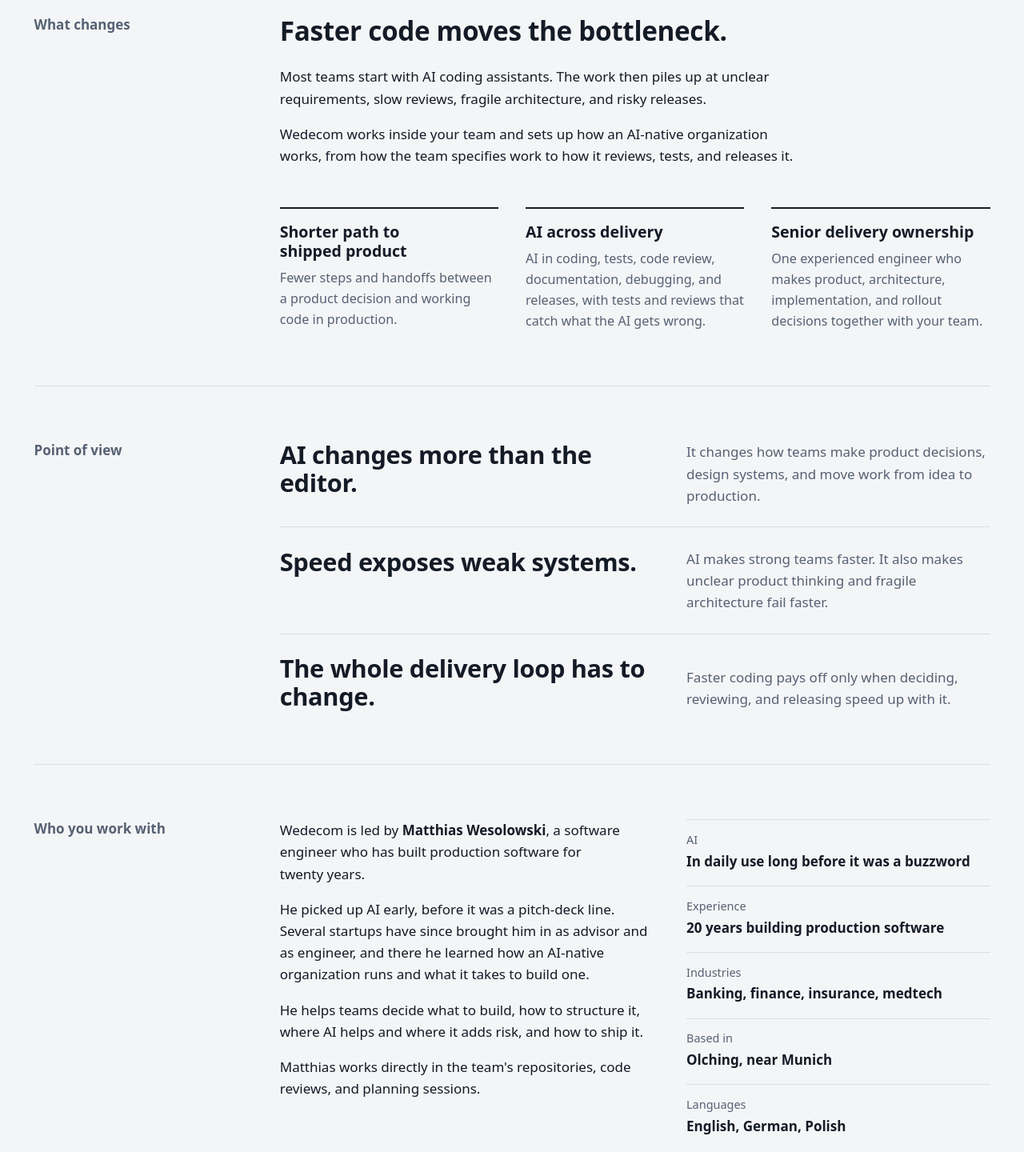
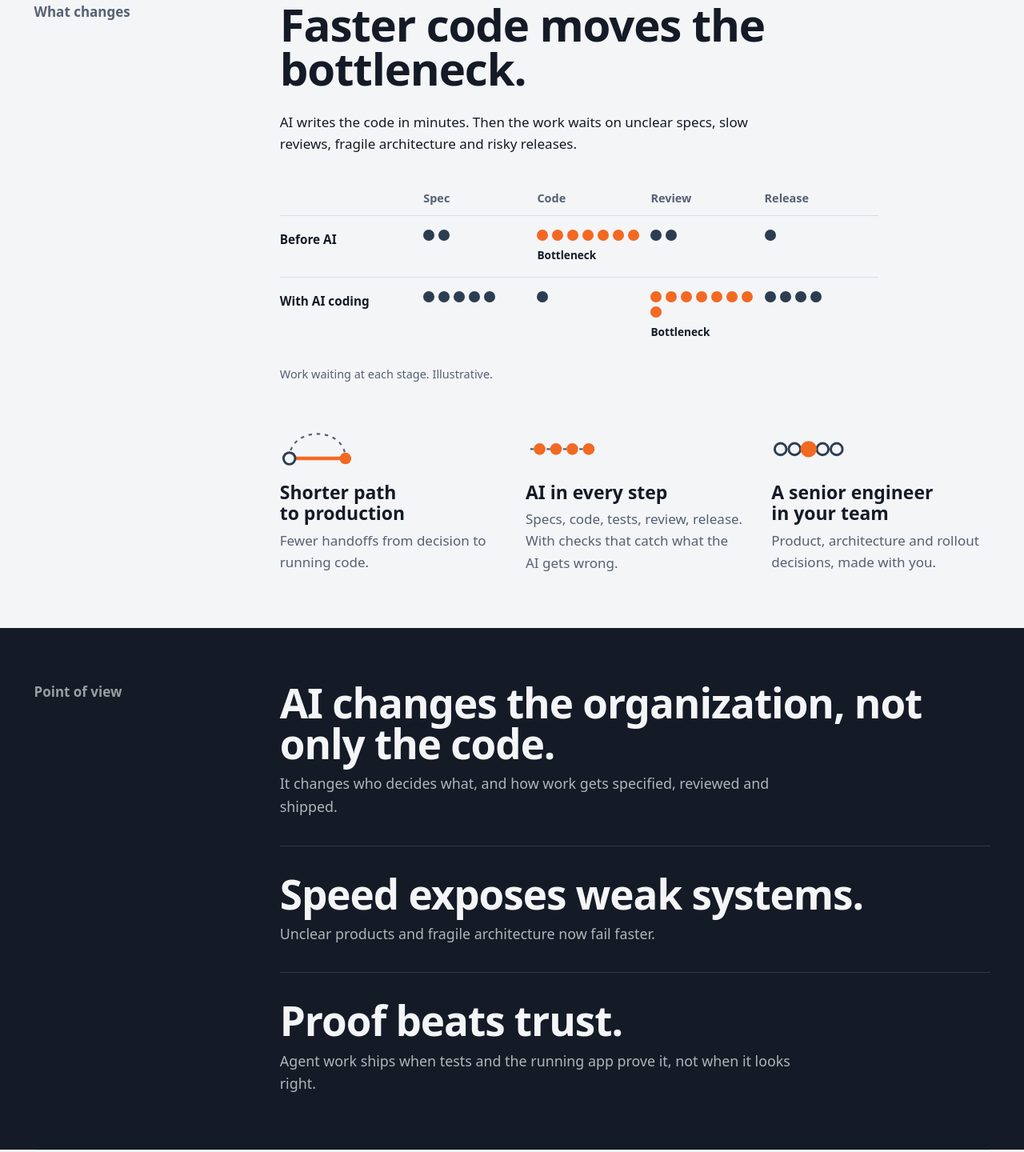
Before and after one commit to mwesox/wedecom-homepage, an Astro site: page / in a window 1280 px wide. Shown: the part 869-2309 px from the top of the page at 80% size. Built offline with nearby package versions, Linux system fonts and the light colour scheme; Astro itself is replaced by a stand-in of ours.

Commit message:
feat(home): bottleneck diagram, glyphs, dark theses band, founder photo
Shorter Translations throughout: one-paragraph intro, one-line items and
theses, a two-sentence bio. The theses now cover organization, speed and
proof; the facts drop the unverifiable AI line.

```diff
--- a/src/pages/index.astro
+++ b/src/pages/index.astro
@@ -1,39 +1,52 @@
 ---
 import Base from "~/layouts/Base.astro";
+import { Image } from "astro:assets";
 import Section from "~/components/Section.astro";
+import portrait from "~/assets/matthias.jpg";
 
 const shifts = [
   {
-    title: "Shorter path to shipped product",
-    text: "Fewer steps and handoffs between a product decision and working code in production.",
+    glyph: "path",
+    title: "Shorter path to production",
+    text: "Fewer handoffs from decision to running code.",
   },
   {
-    title: "AI across delivery",
-    text: "AI in coding, tests, code review, documentation, debugging, and releases, with tests and reviews that catch what the AI gets wrong.",
+    glyph: "steps",
+    title: "AI in every step",
+    text: "Specs, code, tests, review, release. With checks that catch what the AI gets wrong.",
   },
   {
-    title: "Senior delivery ownership",
-    text: "One experienced engineer who makes product, architecture, implementation, and rollout decisions together with your team.",
+    glyph: "team",
+    title: "A senior engineer in your team",
+    text: "Product, architecture and rollout decisions, made with you.",
   },
 ];
 
+// Illustrative queue per delivery stage; `slow` marks the stage where work piles up.
+const flow = {
+  stages: ["Spec", "Code", "Review", "Release"],
+  rows: [
+    { name: "Before AI", counts: [2, 7, 2, 1], slow: 1 },
+    { name: "With AI coding", counts: [5, 1, 8, 4], slow: 2 },
+  ],
+};
+
 const theses = [
   {
-    line: "AI changes more than the editor.",
-    elab: "It changes how teams make product decisions, design systems, and move work from idea to production.",
+    line: "AI changes the organization, not only the code.",
+    elab: "It changes who decides what, and how work gets specified, reviewed and shipped.",
   },
   {
     line: "Speed exposes weak systems.",
-    elab: "AI makes strong teams faster. It also makes unclear product thinking and fragile architecture fail faster.",
+    elab: "Unclear products and fragile architecture now fail faster.",
   },
   {
-    line: "The whole delivery loop has to change.",
-    elab: "Faster coding pays off only when deciding, reviewing, and releasing speed up with it.",
+    line: "Proof beats trust.",
+    elab: "Agent work ships when tests and the running app prove it, not when it looks right.",
   },
 ];
 
 const facts = [
-  { term: "AI", value: "In daily use long before it was a buzzword" },
   { term: "Experience", value: "20 years building production software" },
   { term: "Industries", value: "Banking, finance, insurance, medtech" },
   { term: "Based in", value: "Olching, near Munich" },
@@ -78,8 +91,7 @@
         <h1 class="hero-title">Build an <span class="whitespace-nowrap">AI-native</span> product team.</h1>
         <p class="hero-sub">
           Wedecom helps startups and engineering leaders change how their
-          teams plan, build, review, and release software, based on two years
-          of <span class="whitespace-nowrap">hands-on</span> work inside startups.
+          teams plan, build, review and release software.
         </p>
         <div class="hero-actions">
           <a href="/contact" class="btn">Get in touch</a>
@@ -112,26 +124,72 @@
       <p class="lead">Faster code moves the bottleneck.</p>
       <div class="md-prose">
         <p>
-          Most teams start with AI coding assistants. The work then piles up
-          at unclear requirements, slow reviews, fragile architecture, and
-          risky releases.
-        </p>
-        <p>
-          Wedecom works inside your team and sets up how an AI-native
-          organization works, from how the team specifies work to how it
-          reviews, tests, and releases it.
+          AI writes the code in minutes. Then the work waits on unclear specs,
+          slow reviews, fragile architecture and risky releases.
         </p>
       </div>
+      <figure class="flow">
+        <table>
+          <thead>
+            <tr>
+              <td></td>
+              {flow.stages.map((s) => <th scope="col">{s}</th>)}
+            </tr>
+          </thead>
+          <tbody>
+            {flow.rows.map((r) => (
+              <tr>
+                <th scope="row">{r.name}</th>
+                {r.counts.map((n, i) => (
+                  <td class={i === r.slow ? "is-slow" : undefined}>
+                    <span class="flow-dots" aria-hidden="true">
+                      {Array.from({ length: n }, () => <i />)}
+                    </span>
+                    <span class="sr-only">{n} waiting</span>
+                    {i === r.slow && <span class="flow-tag">Bottleneck</span>}
+                  </td>
+                ))}
+              </tr>
+            ))}
+          </tbody>
+        </table>
+        <figcaption>Work waiting at each stage. Illustrative.</figcaption>
+      </figure>
       <ul class="shifts">
         {shifts.map((s) => (
           <li>
+            <svg class="glyph" viewBox="0 0 64 32" aria-hidden="true">
+              {s.glyph === "path" && (
+                <>
+                  <path class="glyph-faint" d="M8,24 C8,-4 56,-4 56,24" />
+                  <path class="glyph-signal" d="M8,24 L56,24" />
+                  <circle class="glyph-node" cx="8" cy="24" r="5" />
+                  <circle class="glyph-done" cx="56" cy="24" r="5" />
+                </>
+              )}
+              {s.glyph === "steps" && (
+                <>
+                  <path class="glyph-faint" d="M4,16 L60,16" />
+                  {[12, 26, 40, 54].map((x) => <circle class="glyph-done" cx={x} cy="16" r="5" />)}
+                </>
+              )}
+              {s.glyph === "team" && (
+                <>
+                  {[8, 20, 44, 56].map((x) => <circle class="glyph-node" cx={x} cy="16" r="5" />)}
+                  <circle class="glyph-done" cx="32" cy="16" r="7" />
+                </>
+              )}
+            </svg>
             <h3>{s.title}</h3>
             <p>{s.text}</p>
           </li>
         ))}
       </ul>
     </Section>
+  </div>
 
+  <div class="band">
+    <div class="wrap">
       <Section label="Point of view" id="stance">
         <ul class="theses">
           {theses.map((t) => (
@@ -142,27 +200,20 @@
           ))}
         </ul>
       </Section>
+    </div>
+  </div>
 
+  <div class="wrap">
     <Section label="Who you work with" id="profile">
       <div class="founder">
+        <Image src={portrait} alt="Matthias Wesolowski" width={200} height={200} densities={[1, 2]} class="founder-photo" />
+        <div>
+          <p class="lead founder-name">Matthias Wesolowski</p>
           <div class="md-prose">
             <p>
-            Wedecom is led by <strong>Matthias Wesolowski</strong>, a software
-            engineer who has built production software for twenty years.
-          </p>
-          <p>
-            He picked up AI early, before it was a pitch-deck line. Several
-            startups have since brought him in as advisor and as engineer, and
-            there he learned how an AI-native organization runs and what it
-            takes to build one.
-          </p>
-          <p>
-            He helps teams decide what to build, how to structure it, where AI
-            helps and where it adds risk, and how to ship it.
-          </p>
-          <p>
-            Matthias works directly in the team's repositories, code reviews,
-            and planning sessions.
+              Founder of Wedecom. Startups bring him in as advisor and engineer
+              to build AI-native teams. He works in your repositories, reviews
+              and planning, not in slide decks.
             </p>
           </div>
           <dl class="facts">
@@ -173,6 +224,7 @@
               </div>
             ))}
           </dl>
+        </div>
       </div>
     </Section>
   </div>
--- a/src/styles/global.css
+++ b/src/styles/global.css
@@ -125,16 +125,6 @@
   margin: 2rem 0 0.6rem;
 }
 .md-prose > .md-h3:first-child { margin-top: 0; }
-
-.lead {
-  font-size: clamp(1.5rem, 2.6vw, 2.1rem);
-  font-stretch: 85%;
-  font-weight: 650;
-  line-height: 1.15;
-  letter-spacing: -0.01em;
-  max-width: 32ch;
-  margin: 0 0 1.5rem;
-}
 
 .ink-link {
   color: inherit;
@@ -304,46 +294,102 @@
 /* ---------------------------------------------------------
  * Home sections
  * ---------------------------------------------------------*/
+.lead {
+  font-size: clamp(2rem, 4.4vw, 3.4rem);
+  font-stretch: 78%;
+  font-weight: 760;
+  line-height: 0.98;
+  letter-spacing: -0.02em;
+  max-width: 22ch;
+  margin: 0 0 1.5rem;
+}
+
+/* Bottleneck diagram: one dot per waiting work item, the slow
+ * stage in signal orange. A real table, so it reads without the dots. */
+.flow { margin: 2.5rem 0 0; max-width: 44rem; }
+.flow table { width: 100%; border-collapse: collapse; table-layout: fixed; }
+.flow th { text-align: left; font-weight: 600; }
+.flow thead th { font-size: 0.85rem; color: var(--color-mute); padding: 0 0.5rem 0.6rem 0; }
+.flow thead td { width: 24%; }
+.flow tbody th { font-size: 0.9rem; padding-right: 1rem; }
+.flow tbody th,
+.flow tbody td { border-top: 1px solid var(--color-line); padding-block: 1rem; vertical-align: top; }
+.flow tbody td { padding-right: 0.75rem; }
+.flow-dots { display: flex; flex-wrap: wrap; gap: 5px; }
+.flow-dots i { width: 14px; height: 14px; border-radius: 50%; background: var(--color-slate); }
+.is-slow .flow-dots i { background: var(--color-signal); }
+.flow-tag { display: block; margin-top: 0.4rem; font-size: 0.8rem; font-weight: 600; }
+.flow figcaption { margin-top: 0.75rem; font-size: 0.85rem; color: var(--color-mute); }
+@media (max-width: 600px) {
+  .flow thead td { width: 28%; }
+  .flow tbody th { font-size: 0.8rem; }
+  .flow-dots i { width: 9px; height: 9px; }
+  .flow-dots { gap: 3px; }
+}
+
 .shifts {
   display: grid;
-  gap: 1.75rem;
-  margin-top: 3rem;
+  gap: 2rem;
+  margin-top: 3.5rem;
   list-style: none;
   padding: 0;
 }
 @media (min-width: 700px) {
-  .shifts { grid-template-columns: repeat(3, minmax(0, 1fr)); gap: 2rem; }
+  .shifts { grid-template-columns: repeat(3, minmax(0, 1fr)); }
 }
-.shifts li { border-top: 2px solid var(--color-ink); padding-top: 1rem; }
-.shifts h3 { font-size: 1.15rem; line-height: 1.25; margin: 0 0 0.5rem; }
-.shifts p  { color: var(--color-mute); margin: 0; font-size: 0.95rem; }
+.shifts h3 {
+  font-size: 1.35rem;
+  font-stretch: 85%;
+  font-weight: 700;
+  line-height: 1.15;
+  margin: 1rem 0 0.4rem;
+}
+.shifts p { color: var(--color-mute); margin: 0; }
+
+.glyph { display: block; width: 5.5rem; height: auto; overflow: visible; }
+.glyph-faint  { fill: none; stroke: var(--color-mute); stroke-width: 1.5; stroke-dasharray: 3 4; }
+.glyph-signal { fill: none; stroke: var(--color-signal); stroke-width: 3; stroke-linecap: round; }
+.glyph-node   { fill: var(--color-paper); stroke: var(--color-slate); stroke-width: 2; }
+.glyph-done   { fill: var(--color-signal); }
+
+/* Dark band between the light sections */
+.band { background: var(--color-ink); color: var(--color-paper); }
+.band .sec { border-top: 0; }
+.band .sec-h { color: rgb(244 245 247 / 0.6); }
 
 .theses { list-style: none; padding: 0; margin: 0; }
 .theses li {
   display: grid;
-  gap: 0.5rem;
-  padding-block: 1.5rem;
-  border-bottom: 1px solid var(--color-line);
+  gap: 0.6rem;
+  padding-block: 2rem;
+  border-bottom: 1px solid rgb(244 245 247 / 0.14);
 }
 .theses li:first-child { padding-top: 0; }
 .theses li:last-child  { border-bottom: 0; padding-bottom: 0; }
-@media (min-width: 900px) {
-  .theses li { grid-template-columns: minmax(0, 5fr) minmax(0, 4fr); column-gap: 2rem; }
+.theses strong {
+  font-size: clamp(1.9rem, 4vw, 3.1rem);
+  font-stretch: 78%;
+  font-weight: 760;
+  line-height: 1;
+  letter-spacing: -0.02em;
 }
-.theses strong {
-  font-size: clamp(1.45rem, 2.4vw, 1.9rem);
-  font-stretch: 85%;
-  font-weight: 700;
-  line-height: 1.12;
-  letter-spacing: -0.01em;
+.theses span { color: rgb(244 245 247 / 0.7); font-size: 1.05rem; max-width: 40rem; }
+
+.founder { display: grid; gap: 2rem; align-items: start; }
+@media (min-width: 700px) {
+  .founder { grid-template-columns: 200px minmax(0, 1fr); column-gap: 2.5rem; }
 }
-.theses span { color: var(--color-mute); align-self: end; }
-
-.founder { display: grid; gap: 2.5rem; }
-@media (min-width: 900px) {
-  .founder { grid-template-columns: minmax(0, 5fr) minmax(0, 4fr); column-gap: 2rem; }
+.founder-photo { display: block; width: 200px; height: 200px; border-radius: 6px; }
+.founder-name { margin-bottom: 1rem; }
+.facts {
+  margin: 2rem 0 0;
+  display: grid;
+  gap: 1rem 2rem;
+  max-width: 44rem;
 }
-.facts { margin: 0; display: grid; gap: 1rem; }
+@media (min-width: 700px) {
+  .facts { grid-template-columns: repeat(2, minmax(0, 1fr)); }
+}
 .facts div { border-top: 1px solid var(--color-line); padding-top: 0.75rem; }
 .facts dt { font-size: 0.85rem; color: var(--color-mute); }
 .facts dd { margin: 0.1rem 0 0; font-weight: 600; }
```
Also changed, not shown: README.md, src/assets/matthias.jpg (added). Lines whose indentation alone changed are shown as unchanged.
